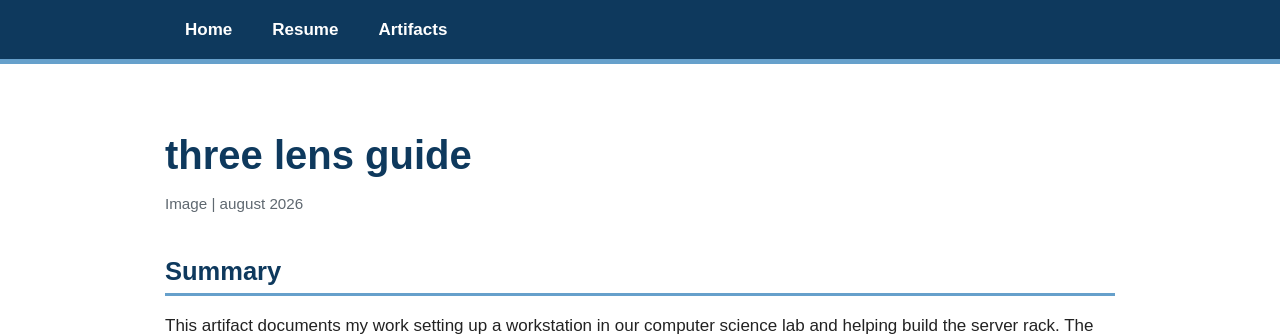
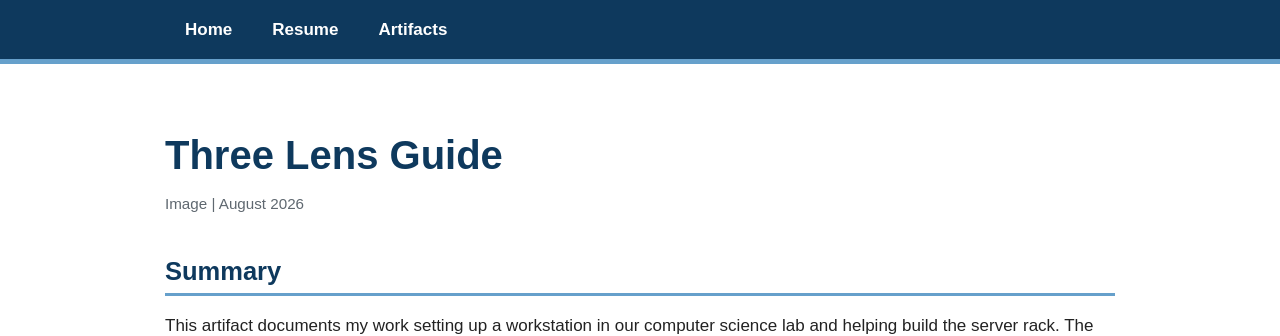
Before and after one commit to Rose111144/apex-portfolio, a Jekyll site: the page built from artifacts/3LensGulide/index.md, in a window 1280 px wide. Shown: the top 336 px of the page. Built offline with Jekyll 4.4.1, drawn with Linux system fonts in a browser that asks for light colours.

Commit message:
Fix title case and date in Three Lens Guide
Corrected capitalization and date formatting in the index.

```diff
--- a/artifacts/3LensGulide/index.md
+++ b/artifacts/3LensGulide/index.md
@@ -3,9 +3,9 @@ layout: default
 title:  Three Lens Guide
 ---
 
-# three lens guide
+# Three Lens Guide
 
-<p class="artifact-meta">Image | august 2026</p>
+<p class="artifact-meta">Image | August 2026</p>
 
 ## Summary
 
```
